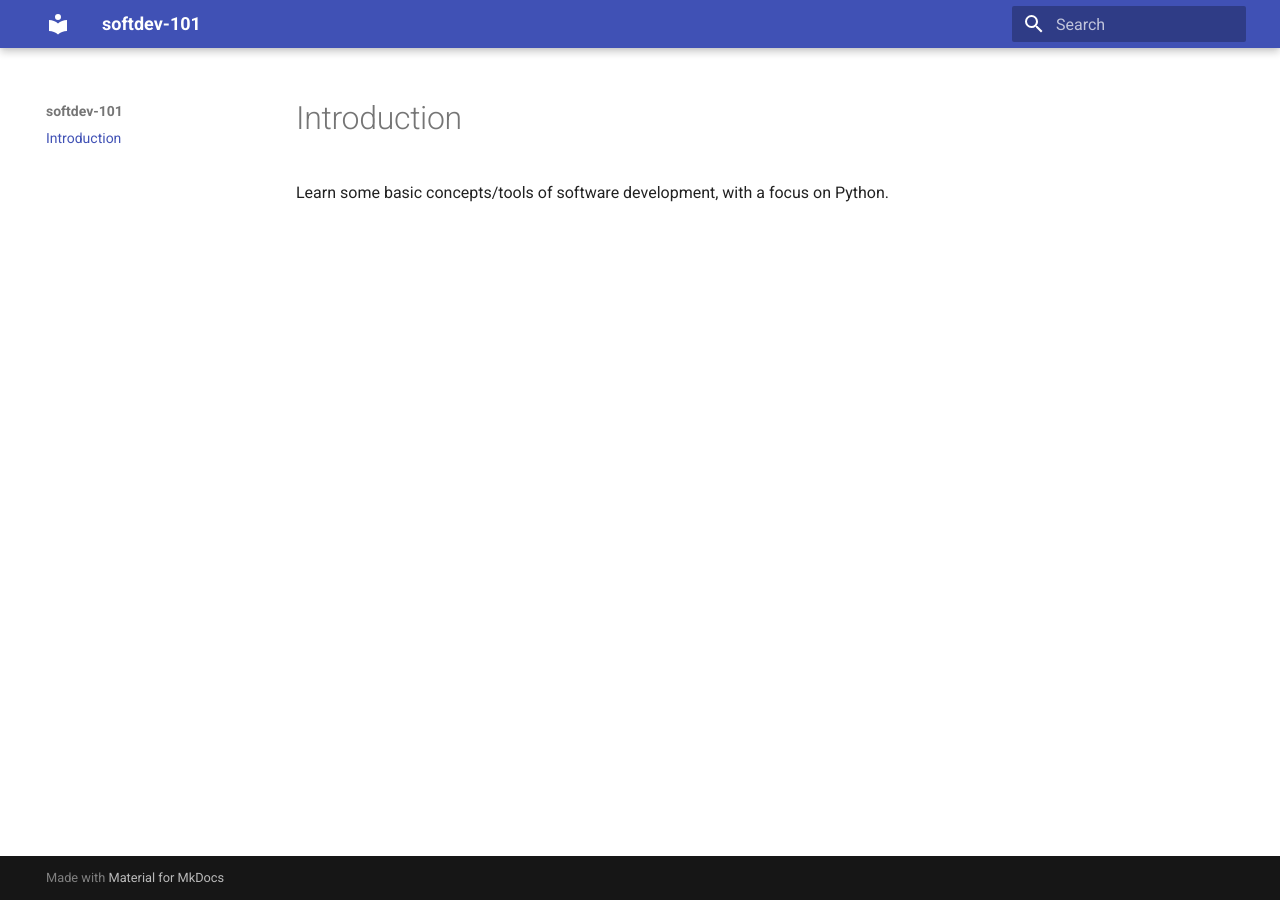
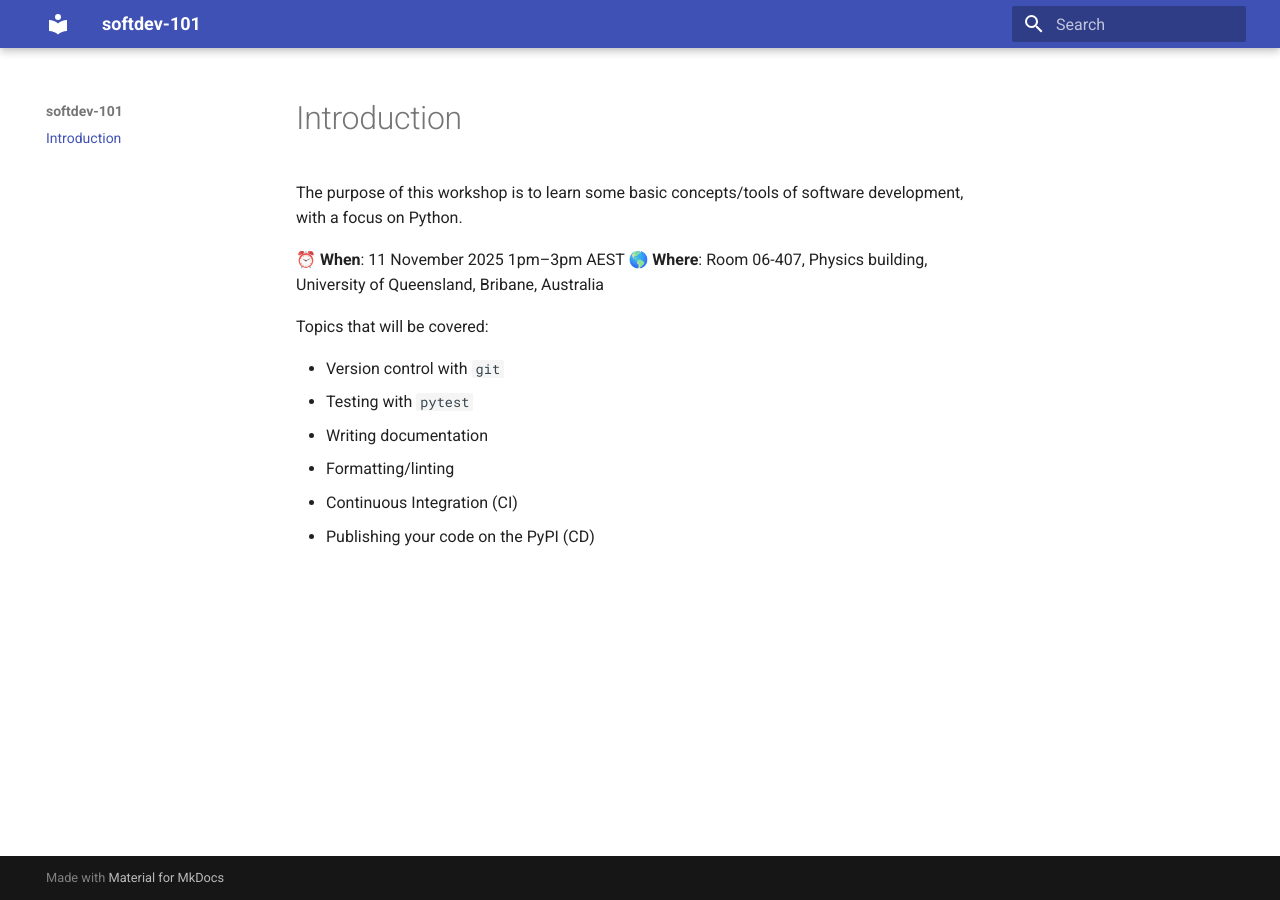
Before and after one commit to mbercx/softdev-101, an MkDocs documentation site: the page built from docs/index.md, in a window 1280 px wide. Built offline with MkDocs 1.6.1 and Material for MkDocs 9.7.7, drawn with Linux system fonts in a browser that asks for light colours.

Commit message:
👌 Update introduction

```diff
--- a/docs/index.md
+++ b/docs/index.md
@@ -1,3 +1,15 @@
 # Introduction
 
-Learn some basic concepts/tools of software development, with a focus on Python.
+The purpose of this workshop is to learn some basic concepts/tools of software development, with a focus on Python.
+
+⏰ **When**: 11 November 2025 1pm–3pm AEST
+🌎 **Where**: Room 06-407, Physics building, University of Queensland, Bribane, Australia
+
+Topics that will be covered:
+
+- Version control with `git`
+- Testing with `pytest`
+- Writing documentation
+- Formatting/linting
+- Continuous Integration (CI)
+- Publishing your code on the PyPI (CD)
```
